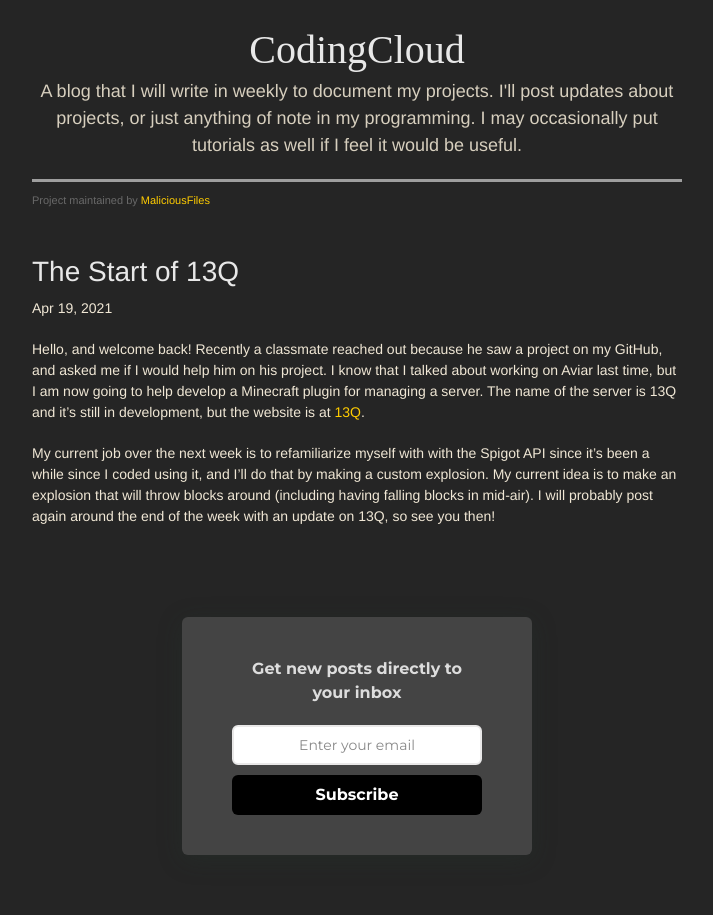
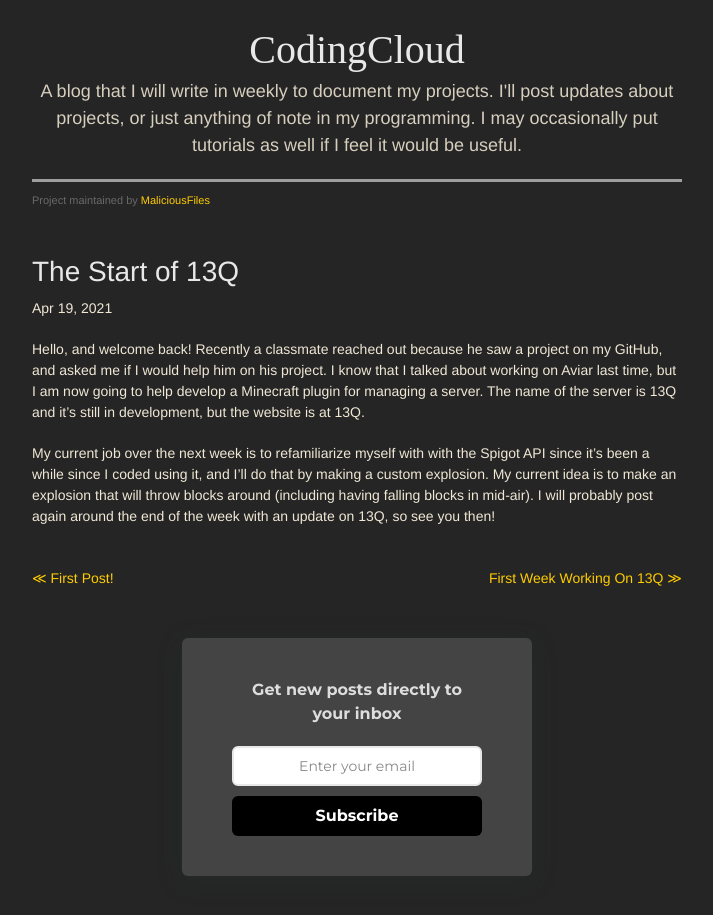
Before and after one commit to MaliciousFiles/blog, a Jekyll site: the page built from _posts/2021-04-19-the-start-of-13q.markdown, in a window 1280 px wide and 992 px high, cut to the strip 68-983 px from the top of the window. Shown: the whole strip, without its empty margins (283-996 px from the left). Built offline with Jekyll 4.4.1, drawn with Linux system fonts in a browser that asks for light colours; some web fonts are replaced; some of the changed text lies outside the part shown; grey boxes are pictures that could not be loaded.

Commit message:
add next and previous

```diff
--- a/_layouts/default.html
+++ b/_layouts/default.html
@@ -30,6 +30,15 @@
             <li class="fork">|●|</li>
             <li class="fork"><a href="{{ site.github.repository_url }}">View On GitHub</a></li>
         </nav>
+        <nav style="float: right; margin-top: 1.5px">
+            {%- if page.previous -%}
+                <li class="fork"><a href="{{ page.previous.url | relative_url }}" title="{{ page.previous.title }}">≪ Previous Post</a></li>
+                <li class="fork">|●|</li>
+            {%- endif -%}
+            {%- if page.next -%}
+                <li class="fork"><a href="{{ page.next.url | relative_url }}" title = "{{ page.next.title }}">Next Post ≫</a></li>
+            {%- endif -%}
+        </nav>
       </div><!-- end header -->
 
     <div class="wrapper">
@@ -42,6 +51,13 @@
           <span class="credits left">Project maintained by <a href="{{ site.github.owner_url }}">{{ site.github.owner_name }}</a></span>
         </div>
         {{ content }}
+        <br>
+        {%- if page.previous -%}
+            <li class="fork" style="float: left; list-style: none; display: inline"><a href="{{ page.previous.url | relative_url }}" title="Previous Post">≪ {{ page.previous.title }}</a></li>
+        {%- endif -%}
+        {%- if page.next -%}
+            <li class="fork" style="float: right; list-style: none; display: inline"><a href="{{ page.next.url | relative_url }}" title="Next Post">{{ page.next.title }} ≫</a></li>
+        {%- endif -%}
       </section>
 
     </div>
--- a/_posts/2021-04-19-the-start-of-13q.markdown
+++ b/_posts/2021-04-19-the-start-of-13q.markdown
@@ -4,8 +4,6 @@ title: "The Start of 13Q"
 date: "2021-04-19 07:51:49 -0500"
 categories: "13Q"
 ---
-Hello, and welcome back! Recently a classmate reached out because he saw a project on my GitHub, and asked me if I would help him on his project. I know that I talked about working on Aviar last time, but I am now going to help develop a Minecraft plugin for managing a server. The name of the server is 13Q and it's still in development, but the website is at [13Q]{:target="_blank"}.
+Hello, and welcome back! Recently a classmate reached out because he saw a project on my GitHub, and asked me if I would help him on his project. I know that I talked about working on Aviar last time, but I am now going to help develop a Minecraft plugin for managing a server. The name of the server is 13Q and it's still in development, but the website is at 13Q.
 
 My current job over the next week is to refamiliarize myself with with the Spigot API since it's been a while since I coded using it, and I'll do that by making a custom explosion. My current idea is to make an explosion that will throw blocks around (including having falling blocks in mid-air). I will probably post again around the end of the week with an update on 13Q, so see you then!
-
-[13Q]: https://13q.org
--- a/assets/css/style.css
+++ b/assets/css/style.css
@@ -316,7 +316,7 @@ hr { border: 0; outline: none; height: 3px; background: transparent url("../imag
 dt { color: #F0E7D5; font-family: 'OpenSansSemibold', "Helvetica Neue", Helvetica, Arial, sans-serif !important; font-weight: normal; }
 
 #header { z-index: 100; left: 0; top: 0px; height: 60px; width: 100%; position: fixed; background: url(../images/nav-bg.gif) #353535; border-bottom: 4px solid #434343; box-shadow: 0px 1px 3px rgba(0, 0, 0, 0.25); }
-#header nav { max-width: 650px; margin: 0 auto; padding: 0 10px; background: blue; margin: 6px auto; }
+#header nav { max-width: 650px; margin: 0 auto; padding: 0 10px; margin: 6px auto; }
 #header nav li { font-family: 'OpenSansLight', "Helvetica Neue", Helvetica, Arial, sans-serif; font-weight: normal; list-style: none; display: inline; color: white; line-height: 50px; text-shadow: 0px 1px 0px rgba(0, 0, 0, 0.2); font-size: 14px; }
 #header nav li a { color: white; border: 1px solid #5d910b; background: linear_gradient(#93bd20, #659e10); border-radius: 2px; box-shadow: inset 0px 1px 0px rgba(255, 255, 255, 0.3), 0px 3px 7px rgba(0, 0, 0, 0.7); background-color: #93bd20; padding: 10px 12px; margin-top: 6px; line-height: 14px; font-size: 14px; display: inline-block; text-align: center; }
 #header nav li a:hover { background: linear_gradient(#749619, #527f0e); background-color: #659e10; border: 1px solid #527f0e; box-shadow: inset 0px 1px 1px rgba(0, 0, 0, 0.2), 0px 1px 0px rgba(0, 0, 0, 0); }
```
